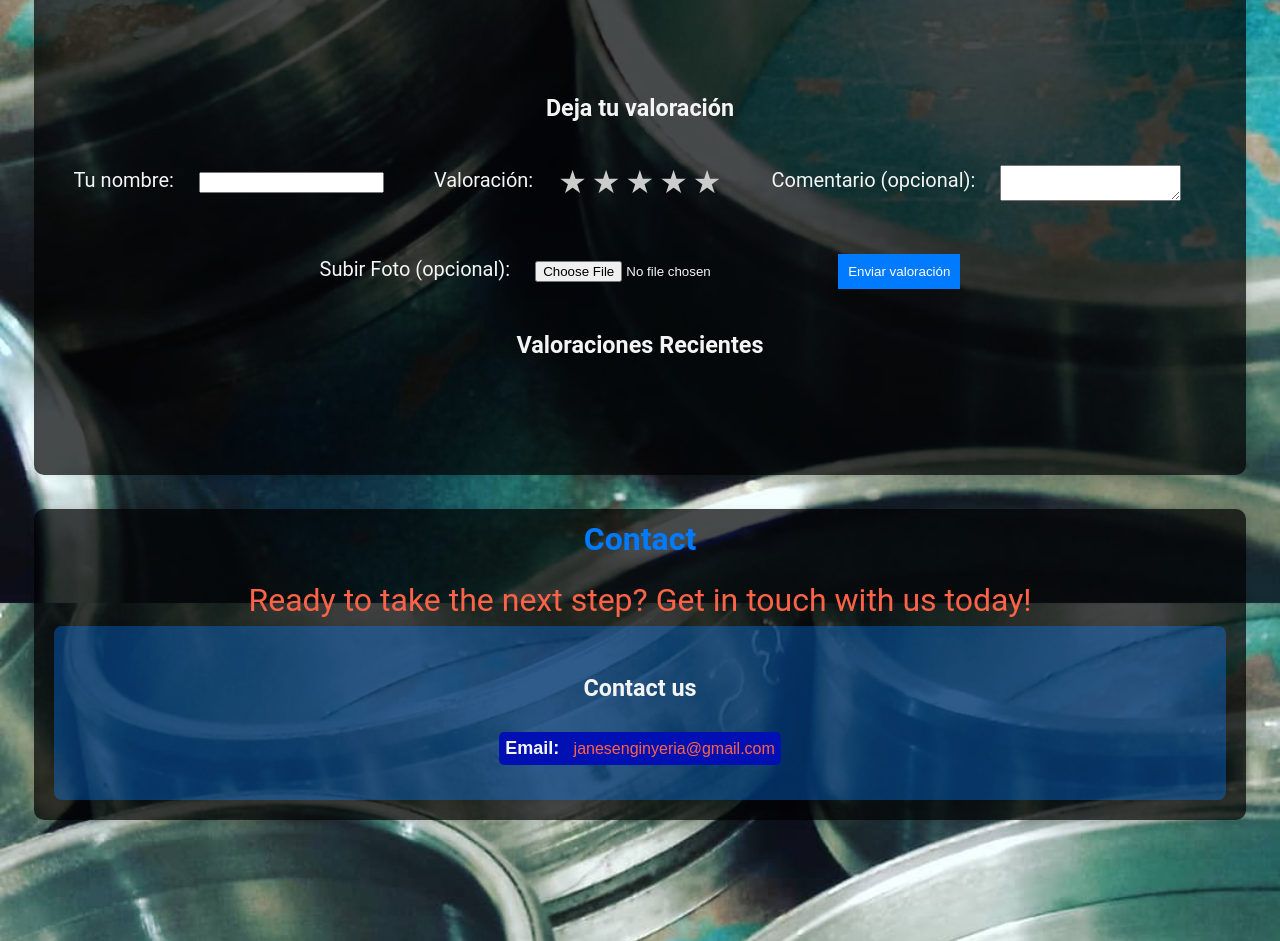
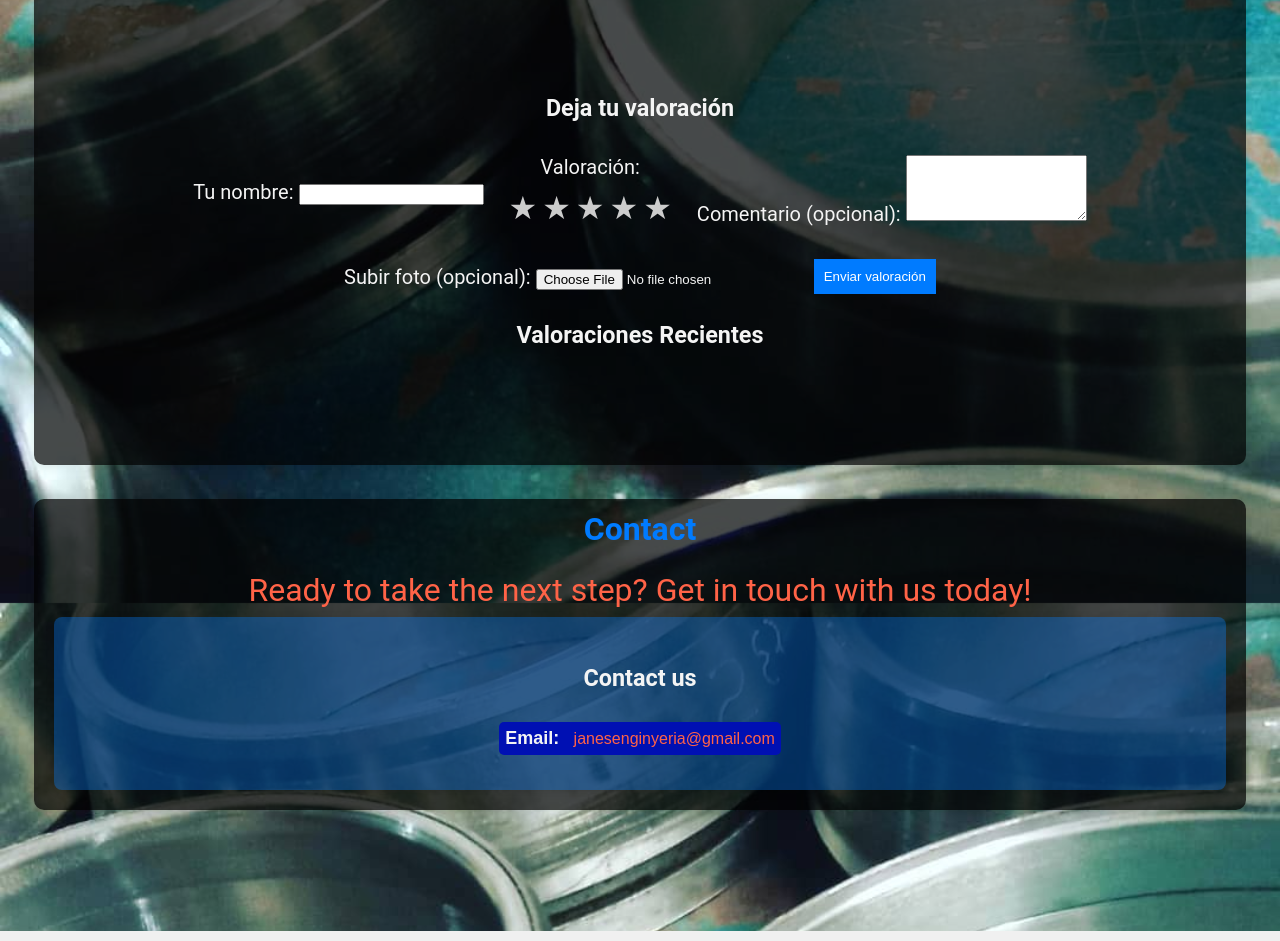
Before and after one commit to Sarrete/Janes_valora, a website: page index.html in a window 1280 px wide. Shown: the part 3237-4178 px from the top of the page. Drawn offline with Linux system fonts and the light colour scheme; no server answers.

Commit message:
Update index.html

```diff
--- a/index.html
+++ b/index.html
@@ -90,14 +90,6 @@
   const reviewsContainer = document.getElementById('reviews');
   const stars = document.querySelectorAll('.star');
   let selectedRating = 0;
-
-<div id="ratingStars">
-  <span class="star" data-value="1">★</span>
-  <span class="star" data-value="2">★</span>
-  <span class="star" data-value="3">★</span>
-  <span class="star" data-value="4">★</span>
-  <span class="star" data-value="5">★</span>
-</div>
 
   // 📩 Enviar valoración
   form.addEventListener('submit', async (e) => {
@@ -293,10 +285,14 @@
   <h2>Valoraciones</h2>
   <div class="container">
     <h3>Deja tu valoración</h3>
+
     <form id="ratingForm">
+      <div class="form-group">
         <label for="name">Tu nombre:</label>
-      <input type="text" id="name" required><br><br>
+        <input type="text" id="name" name="name" required>
+      </div>
 
+      <div class="form-group">
         <label>Valoración:</label>
         <div class="stars" id="ratingStars">
           <span class="star" data-value="1">&#9733;</span>
@@ -304,13 +300,18 @@
           <span class="star" data-value="3">&#9733;</span>
           <span class="star" data-value="4">&#9733;</span>
           <span class="star" data-value="5">&#9733;</span>
-      </div><br>
+        </div>
+      </div>
 
+      <div class="form-group">
         <label for="comment">Comentario (opcional):</label>
-      <textarea id="comment"></textarea><br><br>
+        <textarea id="comment" name="comment" rows="4"></textarea>
+      </div>
 
-      <label for="photo">Subir Foto (opcional):</label>
-      <input type="file" id="photo"><br><br>
+      <div class="form-group">
+        <label for="photo">Subir foto (opcional):</label>
+        <input type="file" id="photo" name="photo" accept="image/*">
+      </div>
 
       <button type="submit">Enviar valoración</button>
     </form>
@@ -319,6 +320,7 @@
     <div id="reviews"></div>
   </div>
 </section>
+
 
  <!-- Sección de contacto -->
     <section id="contacto" class="work-section section-5">
```
Lines whose indentation alone changed are shown as unchanged.
